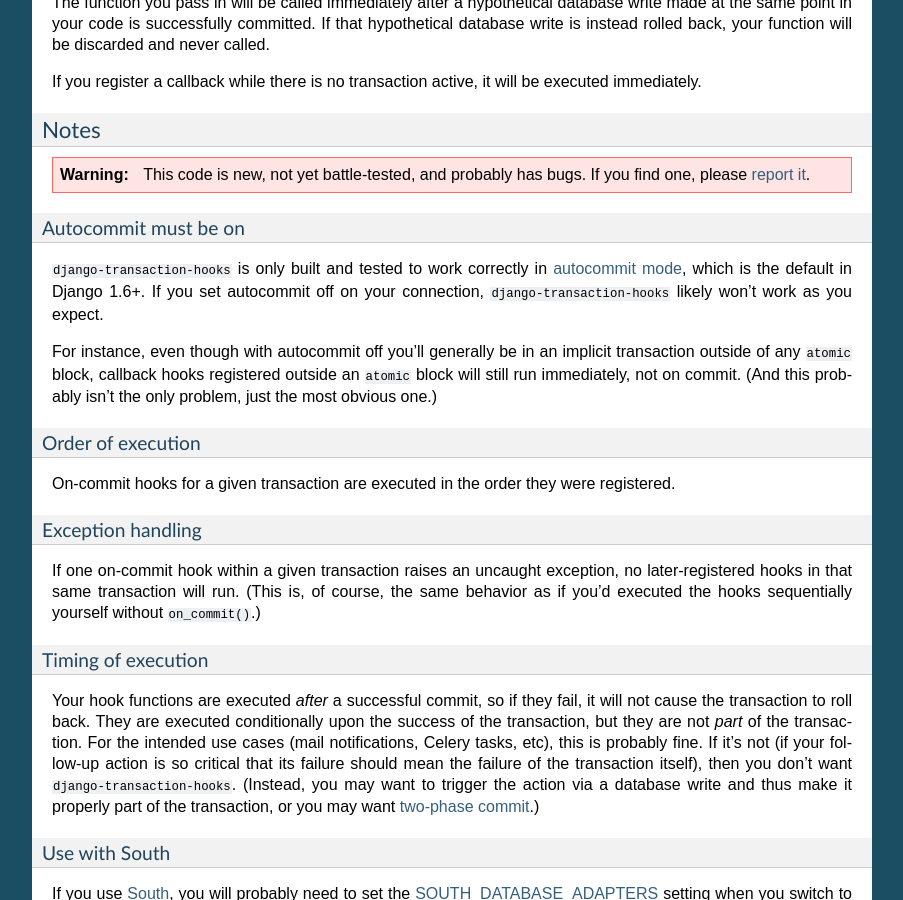
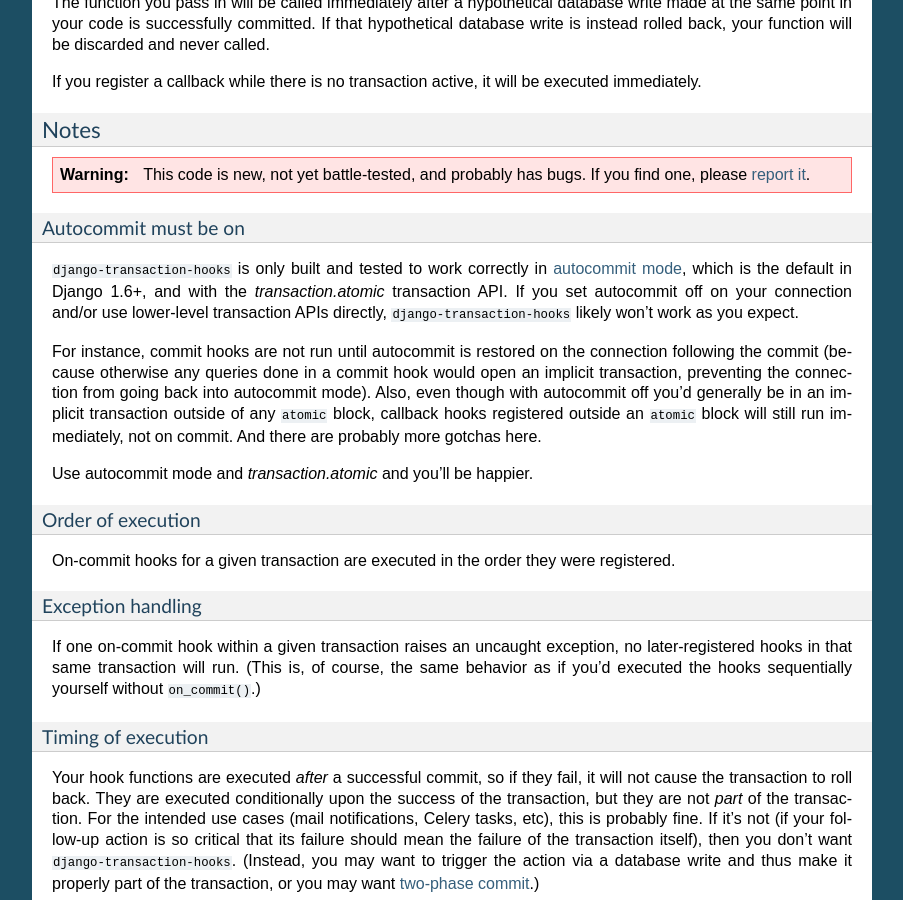
Before and after one commit to carljm/django-transaction-hooks, a Sphinx documentation site: the page built from doc/index.rst, in a window 1280 px wide and 900 px high, scrolled down 1804 px. Shown: the whole window, without its empty margins (198-1101 px from the left). Built offline with Sphinx 7.4.7, drawn with Linux system fonts in a browser that asks for light colours.

```diff
--- a/doc/index.rst
+++ b/doc/index.rst
@@ -140,14 +140,21 @@
 '''''''''''''''''''''
 
 ``django-transaction-hooks`` is only built and tested to work correctly in
-`autocommit mode`_, which is the default in Django 1.6+. If you set autocommit
-off on your connection, ``django-transaction-hooks`` likely won't work as you
-expect.
+`autocommit mode`_, which is the default in Django 1.6+, and with the
+`transaction.atomic` transaction API. If you set autocommit off on your
+connection and/or use lower-level transaction APIs directly,
+``django-transaction-hooks`` likely won't work as you expect.
 
-For instance, even though with autocommit off you'll generally be in an
-implicit transaction outside of any ``atomic`` block, callback hooks registered
-outside an ``atomic`` block will still run immediately, not on commit. (And
-this probably isn't the only problem, just the most obvious one.)
+For instance, commit hooks are not run until autocommit is restored on the
+connection following the commit (because otherwise any queries done in a commit
+hook would open an implicit transaction, preventing the connection from going
+back into autocommit mode). Also, even though with autocommit off you'd
+generally be in an implicit transaction outside of any ``atomic`` block,
+callback hooks registered outside an ``atomic`` block will still run
+immediately, not on commit. And there are probably more gotchas here.
+
+Use autocommit mode and `transaction.atomic` and you'll be happier.
+
 
 .. _autocommit mode: https://docs.djangoproject.com/en/dev/topics/db/transactions/#managing-autocommit
 
```
Also changed, not shown: CHANGES.rst (+7 -0 lines), 2 other files.
